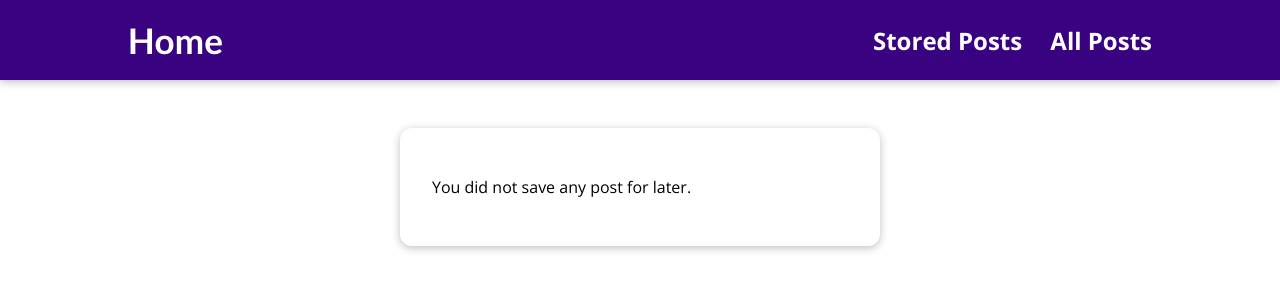
After one commit to jvcarpena/Personal-Blog-Django, a Django app: page /read-later in a window 1280 px wide. The commit adds this page. Shown: the top 300 px of the page. Run offline with Django 5.2, Linux system fonts and the light colour scheme.

Commit message:
Completed the read-later feature and the whole project

```diff
--- /dev/null
+++ b/blog/static/blog/stored-post.css
@@ -0,0 +1,39 @@
+#main-navigation {
+  background-color: #390281;
+  box-shadow: 0 2px 8px rgba(0, 0, 0, 0.25);
+}
+
+#stored-posts {
+  margin: 8rem auto 3rem auto;
+  padding: 2rem;
+  border-radius: 12px;
+  box-shadow: 0 2px 8px rgba(0, 0, 0, 0.25);
+  background-color: white;
+  width: 90%;
+  max-width: 30rem;
+}
+
+#stored-posts ul {
+  list-style: none;
+  margin: 0;
+  padding: 0;
+}
+
+#stored-posts li {
+  margin: 1rem 0;
+}
+
+#stored-posts a {
+  display: block;
+  padding: 1rem;
+  width: 100%;
+  text-decoration: none;
+  border: 1px solid #ccc;
+  color: #1b1b1b;
+  font-weight: bold;
+}
+
+#stored-posts a:hover,
+#stored-posts a:active {
+  background-color: #ccc;
+}
--- /dev/null
+++ b/blog/templates/blog/stored-post.html
@@ -0,0 +1,28 @@
+{% extends "base.html" %}
+{% load static %}
+
+
+{% block title %}
+  My Stored Posts
+{% endblock %}
+
+
+{% block css_files %}
+  <link rel="stylesheet" href="{% static 'blog/stored-post.css' %}">
+{% endblock %}
+
+
+{% block content %}
+  <section id="stored-posts">
+    {% if not has_posts %}
+      <p>You did not save any post for later.</p>
+    {% endif %}
+    <ul>
+      {% for post in posts %}
+        <li>
+          <a href="{% url 'post-detail-page' post.slug %}">{{ post.title }}</a>
+        </li>
+      {% endfor %}
+    </ul>
+  </section>
+{% endblock %}
--- a/blog/urls.py
+++ b/blog/urls.py
@@ -7,5 +7,5 @@ urlpatterns = [
     path("posts", views.AllPostsView.as_view(), name="posts-page"),
     path("posts/<slug:slug>", views.PostDetailView.as_view(),
          name="post-detail-page"),  # posts/my-first-post
-    # path("read-later", )
+    path("read-later", views.ReadLaterView.as_view(), name="read-later")
 ]
--- a/blog/views.py
+++ b/blog/views.py
@@ -23,14 +23,25 @@ class AllPostsView(ListView):
 
 
 class PostDetailView(View):
+    def is_stored_post(self, request, post_id):
+        """This is a helper function for the read-later feature."""
+        stored_posts = request.session.get("stored_posts")
+        if stored_posts is not None:
+            is_saved_for_later = post_id in stored_posts
+        else:
+            is_saved_for_later = False
+        return is_saved_for_later
+
 
     def get(self, request, slug):
         post = Post.objects.get(slug=slug)
+
         return render(request, "blog/post-detail.html", {
             "post": post,
             "post_tags": post.tag.all(),  # This will get the all tags.
             "comment_form": CommentForm(),
-            "comments": post.comments.all().order_by("-id")  # To fetch all the comments related to that post using the related name.
+            "comments": post.comments.all().order_by("-id"),  # To fetch all the comments related to that post using the related name.
+            "saved_for_later": self.is_stored_post(request, post.id)
         })
 
     def post(self, request, slug):
@@ -49,8 +60,44 @@ class PostDetailView(View):
             "post": post,
             "post_tags": post.tag.all(),  # This will get the all tags.
             "comment_form": comment_form,  # prepopulated form if it is invalid.
-            "comments": post.comments.all().order_by("-id")
+            "comments": post.comments.all().order_by("-id"),
+            'saved_for_later': self.is_stored_post(request, post.id)
         })
 
 
 # VIEW FOR READ_LATER FEATURE
+class ReadLaterView(View):
+    def get(self, request):
+        stored_posts = request.session.get("stored_posts")
+
+        context = {}
+
+        if stored_posts == None or len(stored_posts) == 0:
+            context["posts"] = []
+            context["has_posts"] = False
+
+        else:
+            posts = Post.objects.filter(id__in=stored_posts)  # use special modifire in that checks the id in a list.
+            context["posts"] = posts
+            context["has_posts"] = True
+
+        return render(request, "blog/stored-post.html", context)
+
+
+    def post(self, request):
+        stored_posts = request.session.get("stored_posts")
+
+        if stored_posts == None:
+            stored_posts = []
+
+        # if stored_posts is not None.
+        post_id = int(request.POST["post_id"])
+
+        if post_id not in stored_posts:
+            stored_posts.append(post_id)
+        else:
+            stored_posts.remove(post_id)
+
+        request.session["stored_posts"] = stored_posts  # To store the post in session.
+
+        return HttpResponseRedirect("/")
--- a/static/styles.css
+++ b/static/styles.css
@@ -43,6 +43,7 @@ h3 {
   color: white;
   font-weight: bold;
   font-size: 1.5rem;
+  margin-left: 1.5rem;
 }
 
 #main-navigation a:hover,
--- a/templates/base.html
+++ b/templates/base.html
@@ -15,6 +15,7 @@
       <a class="jv" href="{% url 'home-page' %}">Home</a>
     </h1>
     <nav>
+      <a class="all" href="{% url 'read-later' %}">Stored Posts</a>
       <a class="all" href="{% url 'posts-page' %}">All Posts</a>
     </nav>
   </header>
```
Also changed, not shown: blog/templates/blog/post-detail.html (+8 -2 lines).
